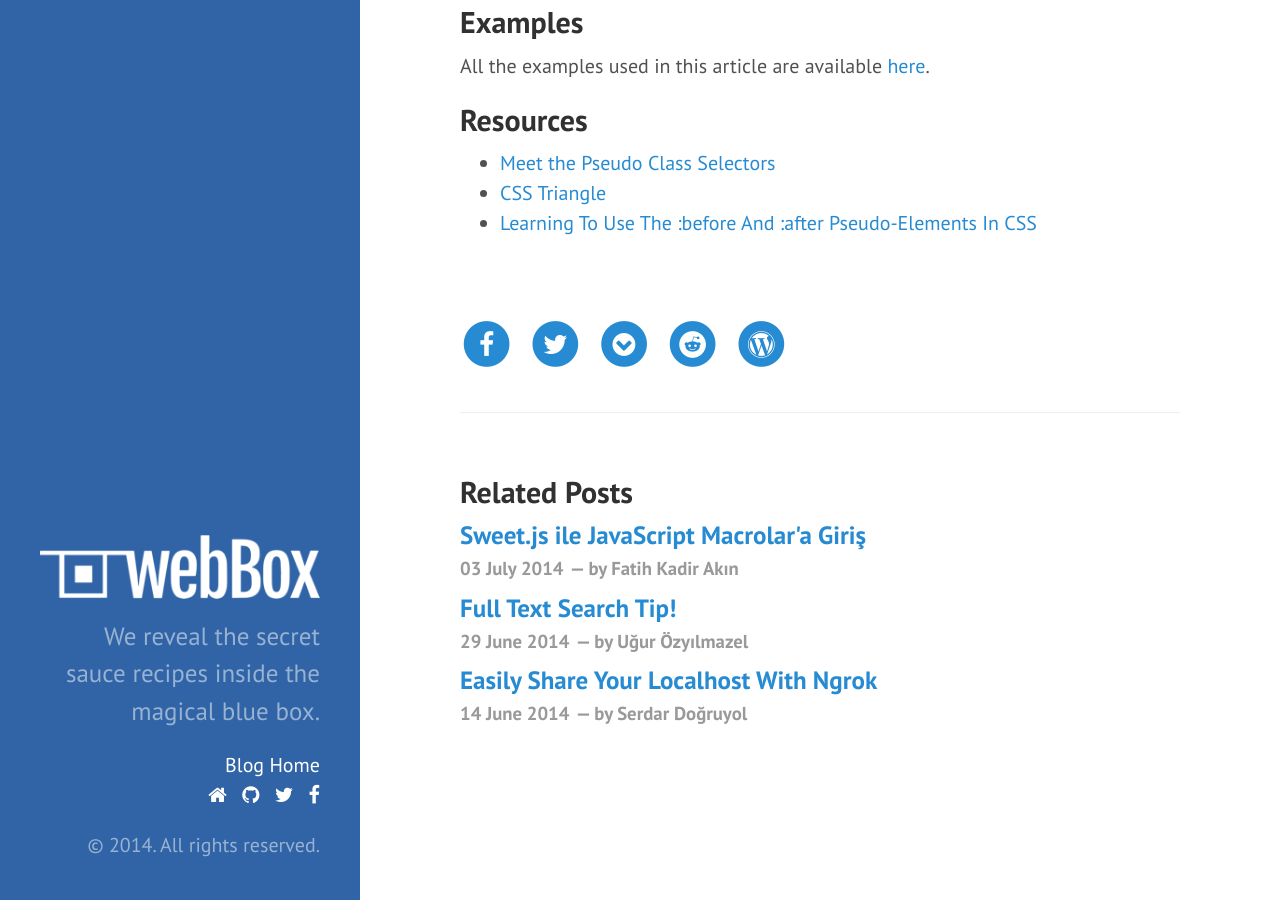
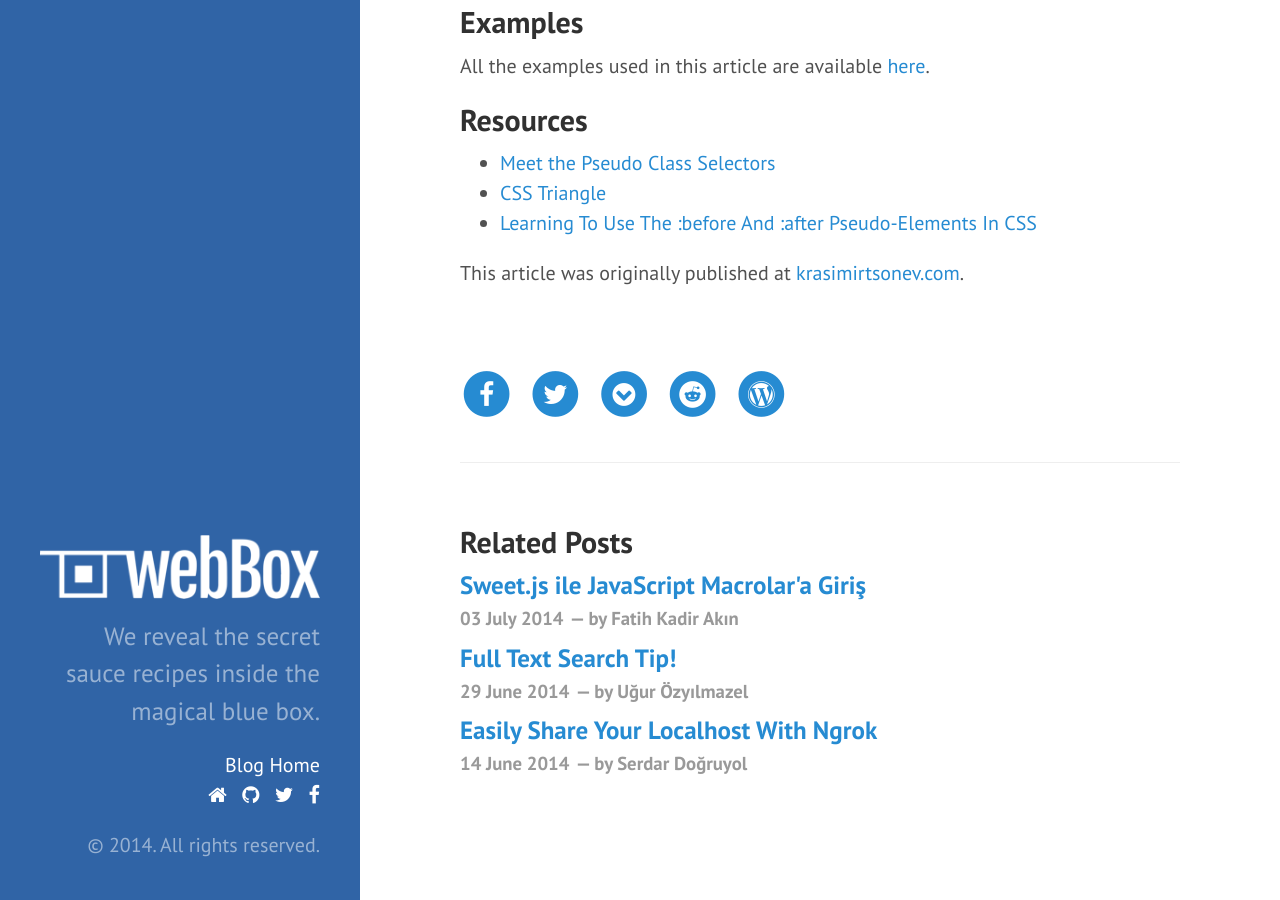
Before and after one commit to digideskio/webbox-blog, a Jekyll site: the page built from _posts/2014-07-05-CSS-before-and-after-pseudo-elements-in-practice.md, in a window 1280 px wide and 900 px high, scrolled down 10057 px. Built offline with Jekyll 4.4.1, drawn with Linux system fonts in a browser that asks for light colours; nearby versions of some CDN libraries; Markdown is read by kramdown in place of the engine named in the settings; comment, search, counter and statistics services are not loaded.

Commit message:
Adding a link to the original article

```diff
--- a/_posts/2014-07-05-CSS-before-and-after-pseudo-elements-in-practice.md
+++ b/_posts/2014-07-05-CSS-before-and-after-pseudo-elements-in-practice.md
@@ -312,3 +312,5 @@ All the examples used in this article are available [here](https://github.com/kr
   - [Meet the Pseudo Class Selectors](http://css-tricks.com/pseudo-class-selectors/)
   - [CSS Triangle](http://css-tricks.com/snippets/css/css-triangle/)
   - [Learning To Use The :before And :after Pseudo-Elements In CSS](http://coding.smashingmagazine.com/2011/07/13/learning-to-use-the-before-and-after-pseudo-elements-in-css/)
+
+This article was originally published at [krasimirtsonev.com](http://krasimirtsonev.com/blog/article/CSS-before-and-after-pseudo-elements-in-practice).
```
